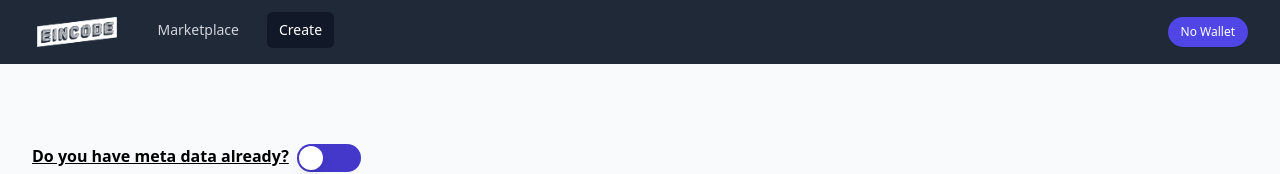
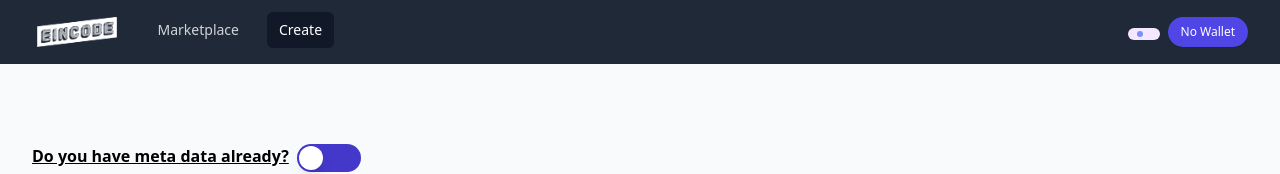
Before and after one commit to farhanreizha/nft-marketplace, a Next.js app: page /nft/create in a window 1280 px wide. Shown: the top 174 px of the page. Built offline with nearby package versions, Linux system fonts and the light colour scheme.

Commit message:
Network Label

```diff
--- a/components/ui/navbar/index.tsx
+++ b/components/ui/navbar/index.tsx
@@ -18,8 +18,6 @@
 export default function Navbar() {
   const { account } = useAccount()
   const { network } = useNetwork()
-
-  console.log(network.data)
 
   return (
     <Disclosure as='nav' className='bg-gray-800'>
@@ -66,6 +64,18 @@
                 </div>
               </div>
               <div className='absolute inset-y-0 right-0 flex items-center pr-2 sm:static sm:inset-auto sm:ml-6 sm:pr-0'>
+                <div className='text-gray-300 self-center mr-2'>
+                  <span className='inline-flex items-center px-2.5 py-0.5 rounded-md text-sm font-medium bg-purple-100 text-purple-800'>
+                    <svg
+                      className='-ml-0.5 mr-1.5 h-2 w-2 text-indigo-400'
+                      fill='currentColor'
+                      viewBox='0 0 8 8'
+                    >
+                      <circle cx={4} cy={4} r={3} />
+                    </svg>
+                    {network.data}
+                  </span>
+                </div>
                 <Walletbar
                   isInstalled={account.isInstalled}
                   isLoading={account.isLoading}
```
